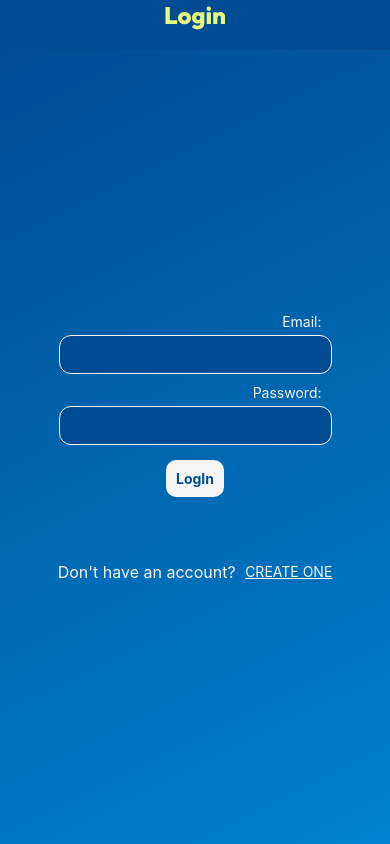
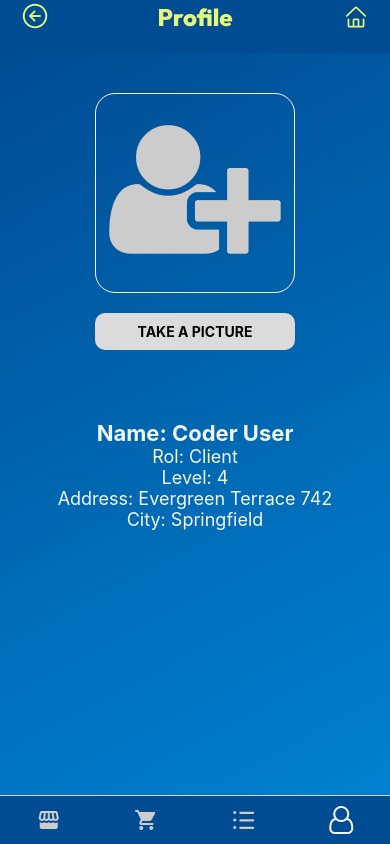
Before and after one commit to eshark9312/Ecommerce-ReactNative, a React Native app: screen /ProfileStack in a window 390 px wide. Built offline with nearby package versions, Linux system fonts and the light colour scheme; no server answers.

Commit message:
ProfileScreen: setPictureProfile Works!

```diff
--- a/src/navigation/MainNavigator.jsx
+++ b/src/navigation/MainNavigator.jsx
@@ -7,8 +7,8 @@
 import { setProfilePicture } from '../features/authSlice';
 
 const MainNavigator = () => {
-  const user = useSelector(state => state.authReducer.user)
-  //user = 'Logged'
+  //const user = useSelector(state => state.authReducer.user)
+  const user = 'Logged'
   const localId = useSelector(state => state.authReducer.localId)
   const { data, error, isLoading } = useGetProfilePictureQuery(localId)
 
--- a/src/navigation/TabNavigator.jsx
+++ b/src/navigation/TabNavigator.jsx
@@ -61,11 +61,11 @@
   },
   selected: {
     fontSize: 28,
-    color: colors.paleGoldenRod,
+    color: colors.textLight,
   },
   deselected: {
     fontSize: 24,
-    color: colors.greyLabel,
+    color: colors.greyLabel1,
 
   }
 })
--- a/src/screens/ImageSelectorScreen.jsx
+++ b/src/screens/ImageSelectorScreen.jsx
@@ -17,7 +17,7 @@
     if (!granted) {
       return false
     }
-    console.log("Permisos otorgados")
+    // console.log("Permisos otorgados")
     return true
   }
 
--- a/src/screens/LoginScreen.jsx
+++ b/src/screens/LoginScreen.jsx
@@ -121,7 +121,6 @@
 
 const styles = StyleSheet.create({
   container: {
-    //backgroundColor: colors.darkBlue,
     justifyContent: 'center',
     alignItems: 'center',
     flex: 1,
--- a/src/screens/ProfileScreen.jsx
+++ b/src/screens/ProfileScreen.jsx
@@ -36,8 +36,15 @@
                 <Text style={styles.editProfilePicture}>Change</Text>
               </View>
               :
-              <FontAwesome name="user-plus" style={styles.profileIcon}
-                resizeMode='contain' />
+              <View style={styles.profilePictureContainer} >
+                <View
+                  style={styles.profilePicture}
+                >
+                  <FontAwesome name="user-plus" style={styles.profileIcon}
+                    resizeMode='contain' />
+                </View>
+                <Text style={styles.editProfilePicture}>Take a Picture</Text>
+              </View>
 
           }
         </Pressable>
```
